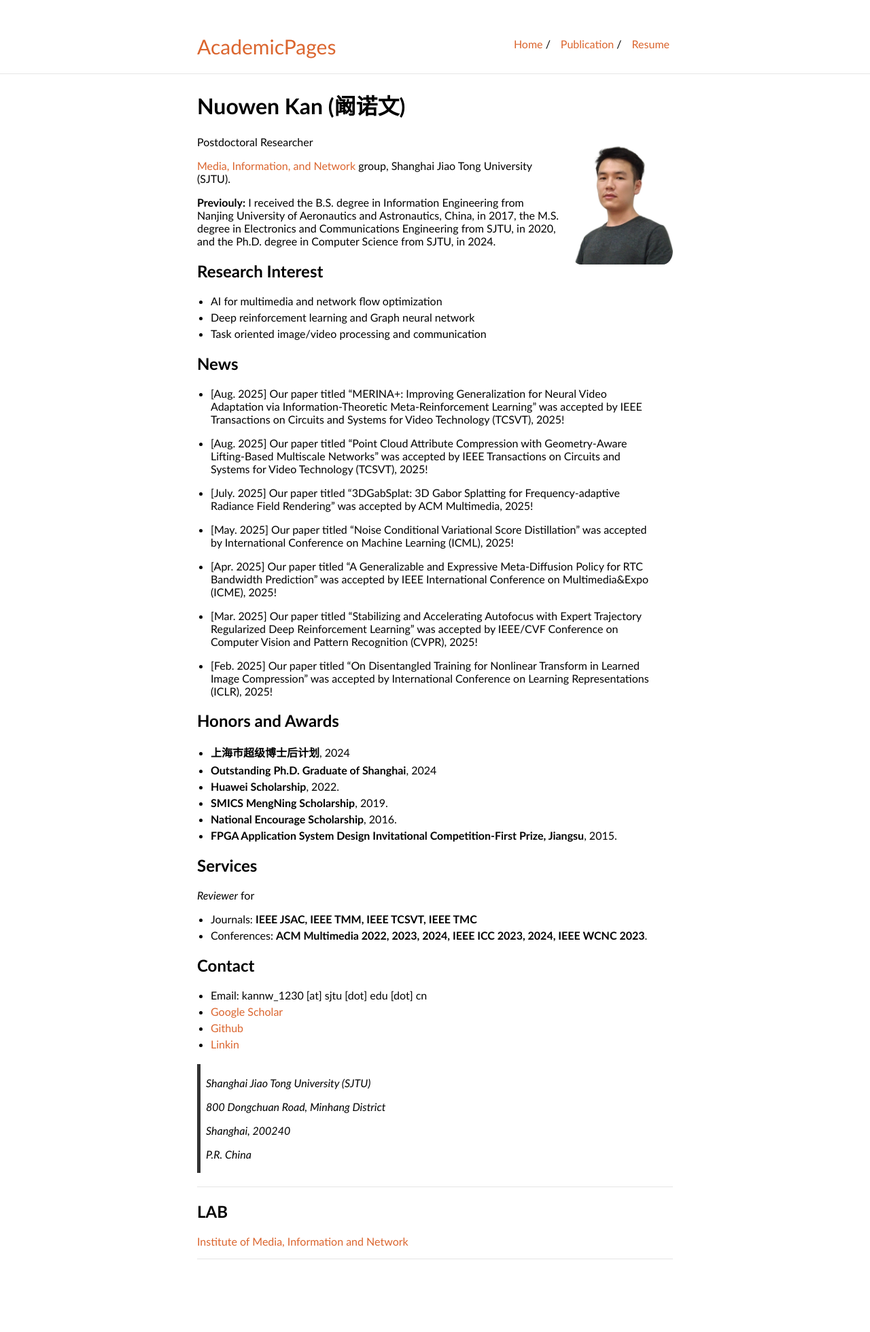
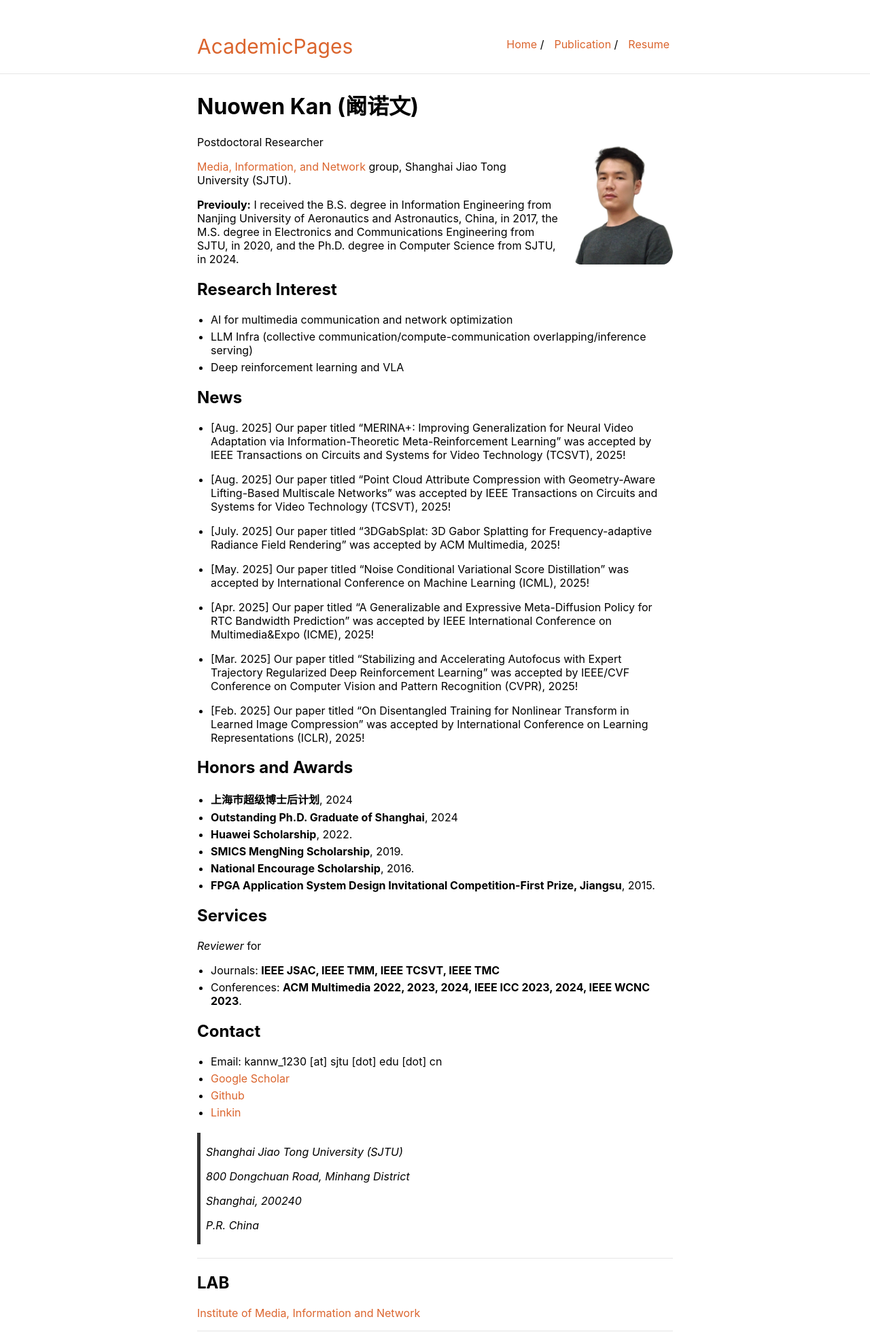
Before and after one commit to confiwent/AcademicPages, a Jekyll site: the page built from index.md, in a window 1280 px wide. Shown: the whole page at 68% size. Built offline with Jekyll 4.4.1, drawn with Linux system fonts in a browser that asks for light colours; our own code applies the rules of GitHub Pages for plain Markdown files; before the commit the page ends 1853 px from its top, so only the background shows below that.

Commit message:
change fonts and research interests

```diff
--- a/_sass/_style.scss
+++ b/_sass/_style.scss
@@ -11,7 +11,7 @@ html {
 }
 body {
     margin: 0;
-    font-family: "Calibri";
+    font-family: -apple-system, BlinkMacSystemFont, "Segoe UI", Roboto, "Helvetica Neue", Arial, "PingFang SC", "Microsoft YaHei", sans-serif;
     height: 100%;
 }
 a {
--- a/index.md
+++ b/index.md
@@ -14,9 +14,10 @@ __Previouly:__ I received the B.S. degree in Information Engineering from Nanjin
 
 ## Research Interest
 
-- AI for multimedia and network flow optimization
-- Deep reinforcement learning and Graph neural network
-- Task oriented image/video processing and communication
+- AI for multimedia communication and network optimization
+- LLM Infra (collective communication/compute-communication overlapping/inference serving)
+- Deep reinforcement learning and VLA
+<!-- - Task oriented image/video processing and communication -->
 
 ## News
 - [Aug. 2025] Our paper titled "MERINA+: Improving Generalization for Neural Video Adaptation via Information-Theoretic Meta-Reinforcement Learning" was accepted by IEEE Transactions on Circuits and Systems for Video Technology (TCSVT), 2025!
```
